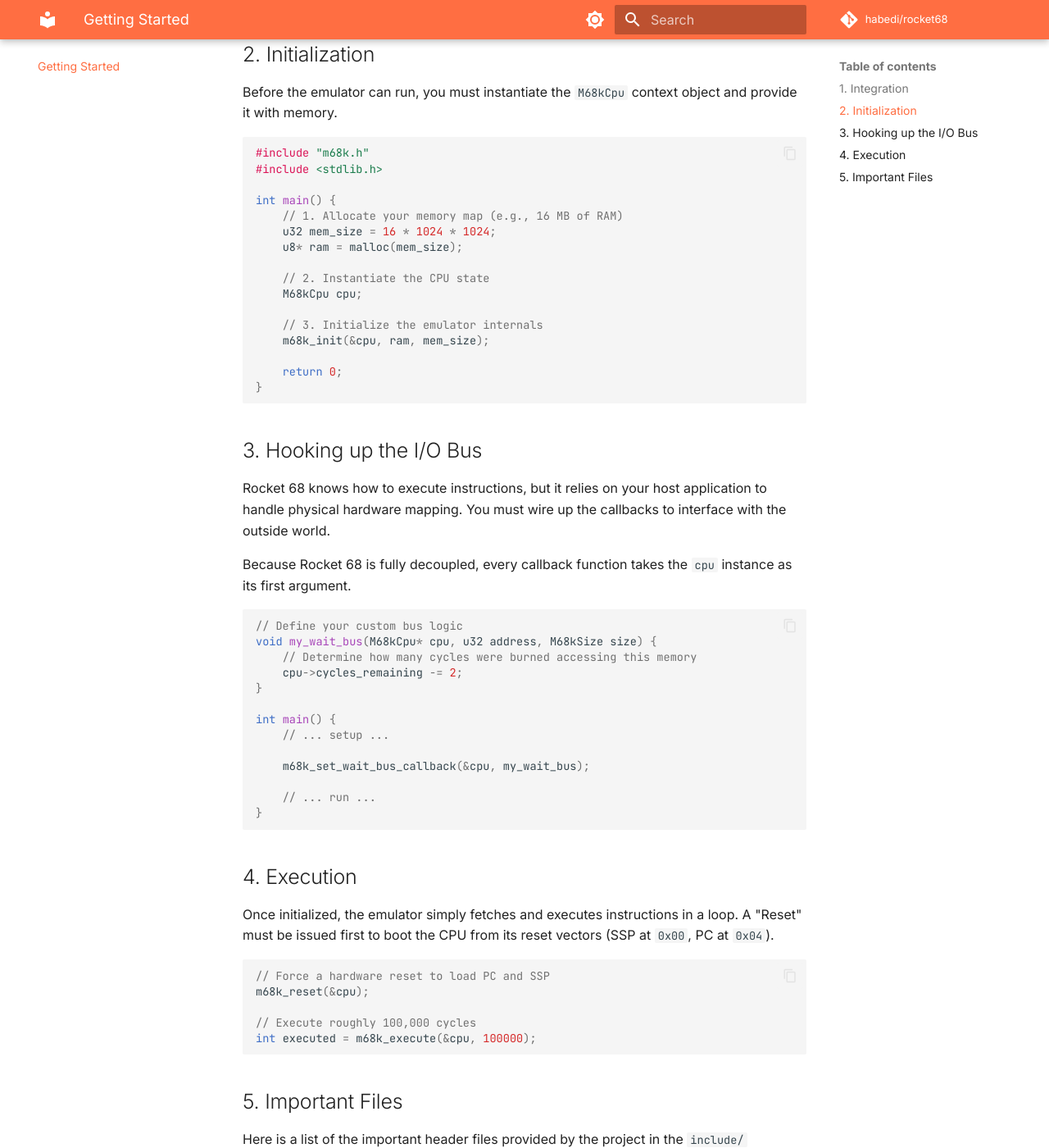
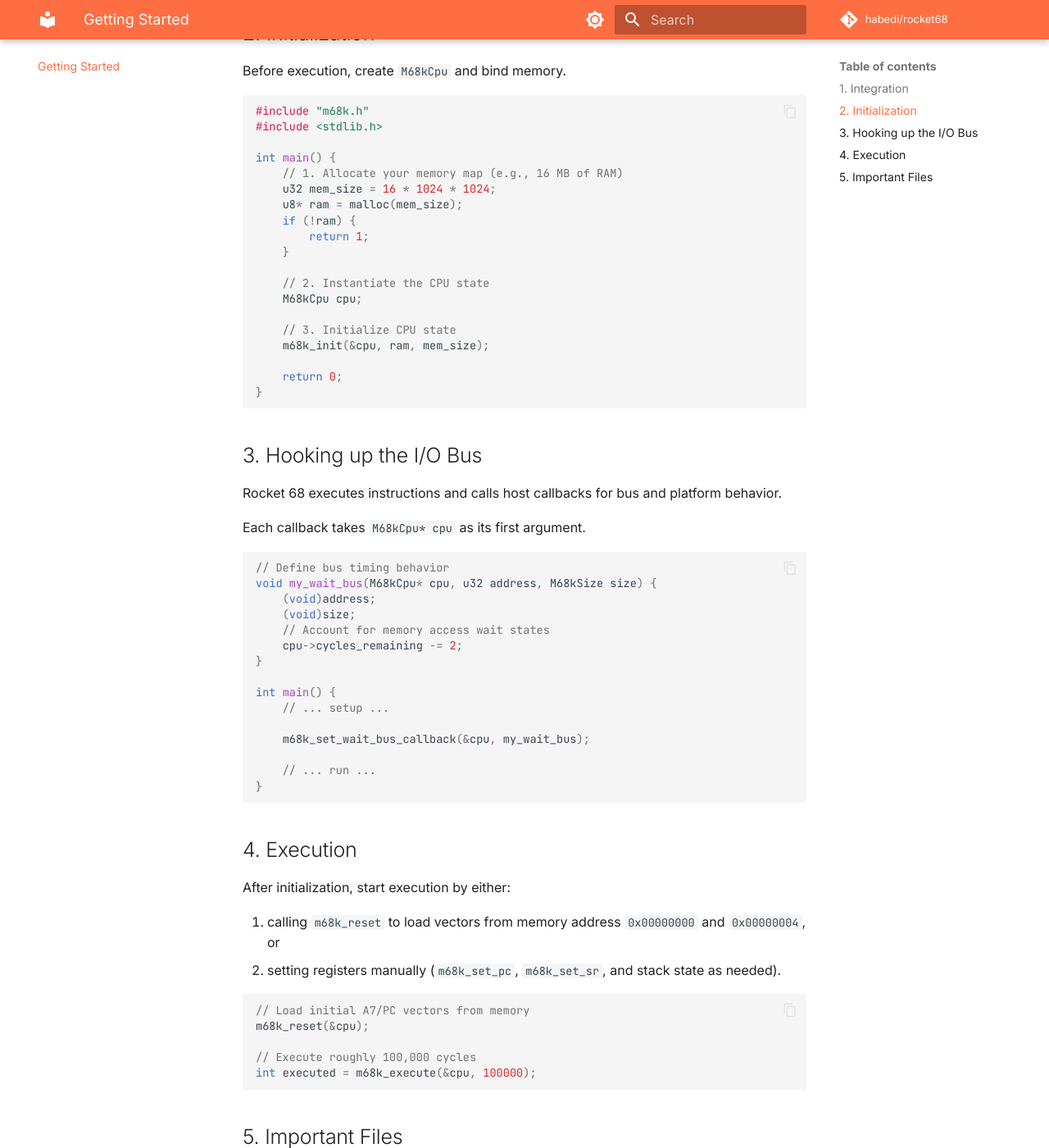
Before and after one commit to habedi/rocket68, an MkDocs documentation site: the page built from docs/getting-started.md, in a window 1280 px wide and 1400 px high, scrolled down 601 px. Shown: the whole window at 82% size. Built offline with MkDocs 1.6.1 and Material for MkDocs 9.7.7, drawn with Linux system fonts in a browser that asks for light colours; comment, search, counter and statistics services are not loaded; some of the changed text lies outside the part shown.

Commit message:
Revise project documentation (MkDocs)

````diff
--- a/docs/getting-started.md
+++ b/docs/getting-started.md
@@ -1,25 +1,25 @@
 # Getting Started
 
-Rocket 68 can be used as a standalone Motorola 68000 emulator or integrated into other projects.
+Rocket 68 can run standalone or inside a host emulator.
 
 ## 1. Integration
 
-The simplest way to use Rocket 68 is to just drop the source files into your build system.
+You can add Rocket 68 source files to your build system.
 
 **Required files:**
 
-- `include/m68k.h` (The primary API header)
-- `src/m68k/*.c` (The core execution units and opcodes)
+- `include/m68k.h` (primary CPU API)
+- `src/m68k/*.c` (CPU core implementation)
 
 Compile it with any C11-compliant compiler:
 
 ```bash
-gcc -std=c11 -O3 -c src/m68k/*.c
+gcc -std=c11 -O3 -Iinclude -c src/m68k/*.c
 ```
 
 ## 2. Initialization
 
-Before the emulator can run, you must instantiate the `M68kCpu` context object and provide it with memory.
+Before execution, create `M68kCpu` and bind memory.
 
 ```c
 #include "m68k.h"
@@ -29,11 +29,14 @@ int main() {
     // 1. Allocate your memory map (e.g., 16 MB of RAM)
     u32 mem_size = 16 * 1024 * 1024;
     u8* ram = malloc(mem_size);
+    if (!ram) {
+        return 1;
+    }
 
     // 2. Instantiate the CPU state
     M68kCpu cpu;
 
-    // 3. Initialize the emulator internals
+    // 3. Initialize CPU state
     m68k_init(&cpu, ram, mem_size);
 
     return 0;
@@ -42,15 +45,16 @@ int main() {
 
 ## 3. Hooking up the I/O Bus
 
-Rocket 68 knows how to execute instructions, but it relies on your host application to handle physical hardware mapping. You must wire up the
-callbacks to interface with the outside world.
+Rocket 68 executes instructions and calls host callbacks for bus and platform behavior.
 
-Because Rocket 68 is fully decoupled, every callback function takes the `cpu` instance as its first argument.
+Each callback takes `M68kCpu* cpu` as its first argument.
 
 ```c
-// Define your custom bus logic
+// Define bus timing behavior
 void my_wait_bus(M68kCpu* cpu, u32 address, M68kSize size) {
-    // Determine how many cycles were burned accessing this memory
+    (void)address;
+    (void)size;
+    // Account for memory access wait states
     cpu->cycles_remaining -= 2;
 }
 
@@ -65,11 +69,13 @@ int main() {
 
 ## 4. Execution
 
-Once initialized, the emulator simply fetches and executes instructions in a loop.
-A "Reset" must be issued first to boot the CPU from its reset vectors (SSP at `0x00`, PC at `0x04`).
+After initialization, start execution by either:
+
+1. calling `m68k_reset` to load vectors from memory address `0x00000000` and `0x00000004`, or
+2. setting registers manually (`m68k_set_pc`, `m68k_set_sr`, and stack state as needed).
 
 ```c
-// Force a hardware reset to load PC and SSP
+// Load initial A7/PC vectors from memory
 m68k_reset(&cpu);
 
 // Execute roughly 100,000 cycles
````
Also changed, not shown: README.md (+1 -1 lines), docs/api-reference.md (+36 -10 lines), docs/examples.md (+8 -6 lines), docs/index.md (+8 -8 lines).
